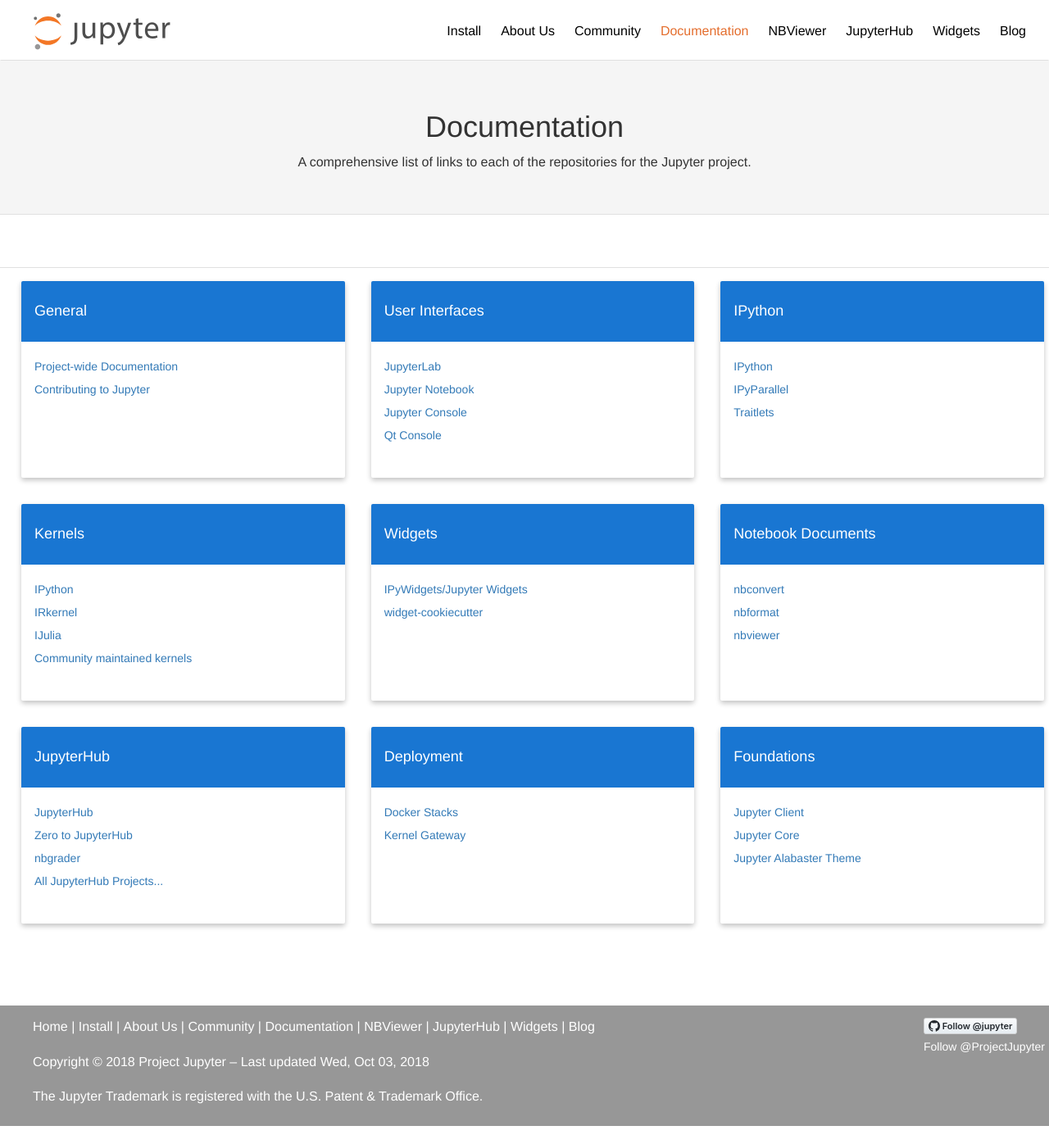
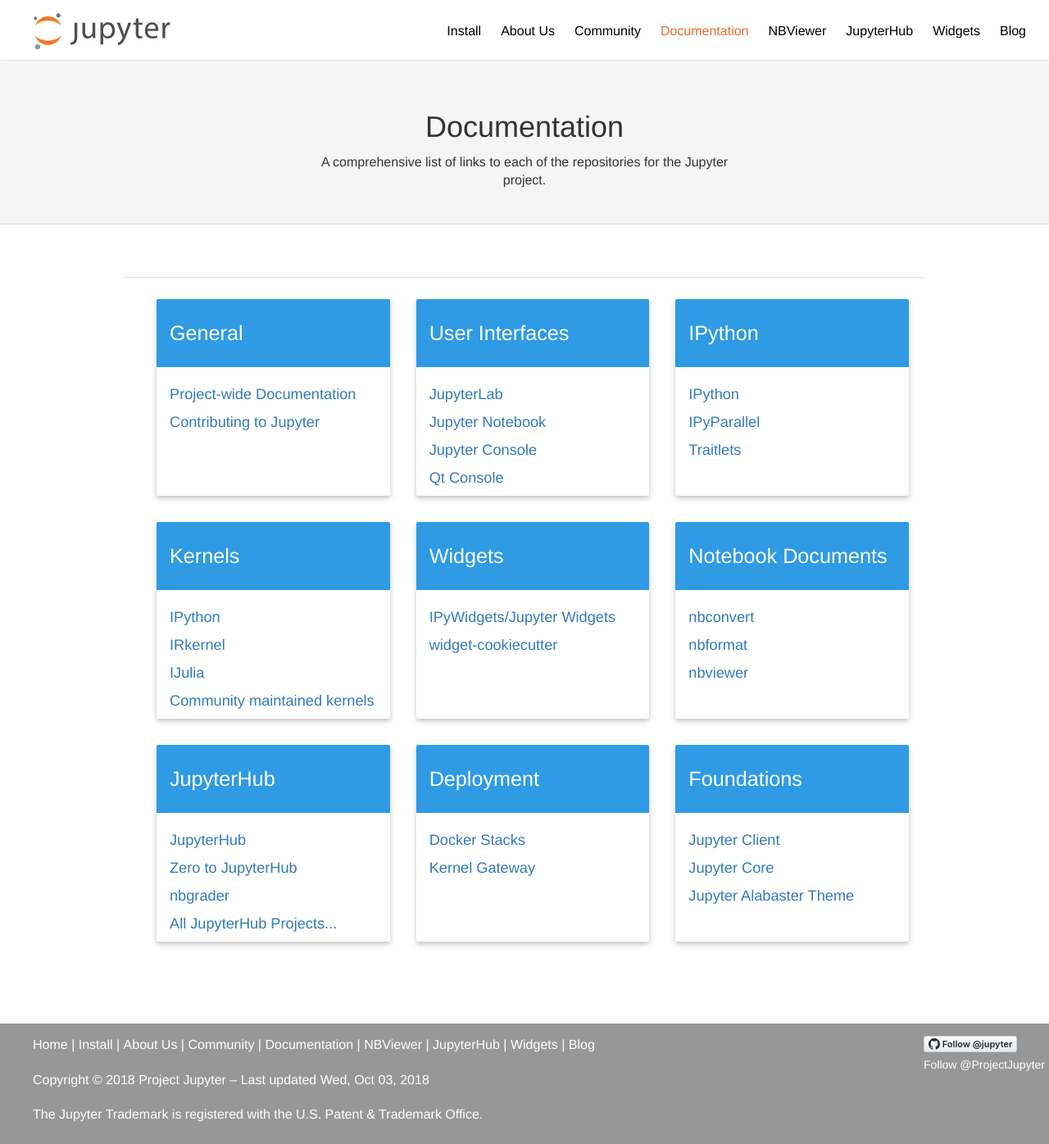
Before and after one commit to jupyter/jupyter.github.io, a Jekyll site: the page built from documentation.md, in a window 1280 px wide and 1396 px high. Shown: the whole window at 82% size. Built offline with Jekyll 4.4.1, drawn with Linux system fonts in a browser that asks for light colours; comment, search, counter and statistics services are not loaded.

Commit message:
updating CSS for screen width and font size

```diff
--- a/css/cardlist.css
+++ b/css/cardlist.css
@@ -1,7 +1,8 @@
 /* cardlist used by documentation and try pages */
 
 .cardlist {
-  margin-bottom: 20px;
+  margin: 10px auto 20px auto;
+  max-width: 980px;
 }
 
 .cardlist-col {
@@ -18,13 +19,16 @@
 .card-heading {
   padding: 16px;
   /* color is on purpose not Jupyter Orange */
-  background: #1976D2;
+  background: #2e9be4;
   color: white;
-  font-size: 14px;
   font-weight: normal;
   line-height: 14px;
   border-top-left-radius: 2px;
   border-top-right-radius: 2px;
+}
+
+.card-heading h4 {
+  font-size: 1.8em;
 }
 
 .card-body {
@@ -41,7 +45,7 @@
 .card-body li {
   list-style: none;
   padding: 4px 0px 4px 0px;
-  font-size: 14px;
+  font-size: 1.3em;
 }
 
 
--- a/css/logo-nav.css
+++ b/css/logo-nav.css
@@ -289,6 +289,10 @@
 
 .header-white {
   background-color: white;
+}
+
+.header p {
+  margin: 0 30%;
 }
 
 /* Section elements */
--- a/css/markdown_page.css
+++ b/css/markdown_page.css
@@ -6,8 +6,9 @@
 }
 
 div.page_content, div.post_content {
-  margin: 0;
   padding: 0;
+  margin: 0px auto;
+  max-width: 980px;
 }
 
 div.page_content.container > p,
```
